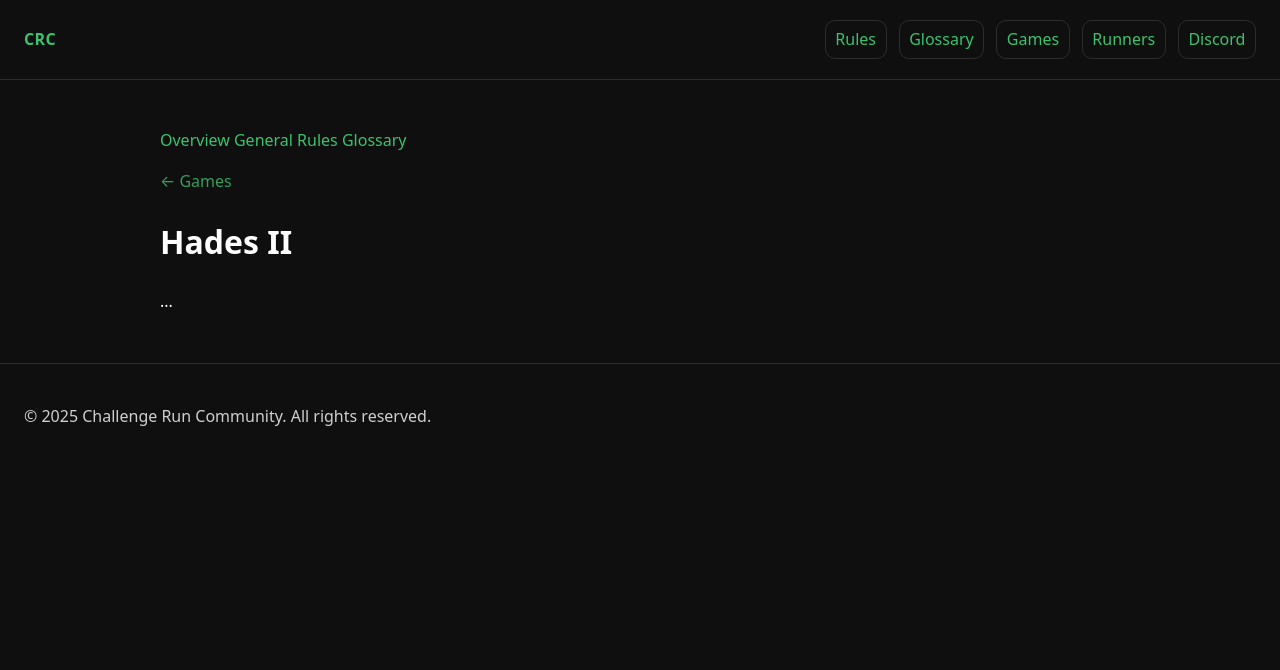
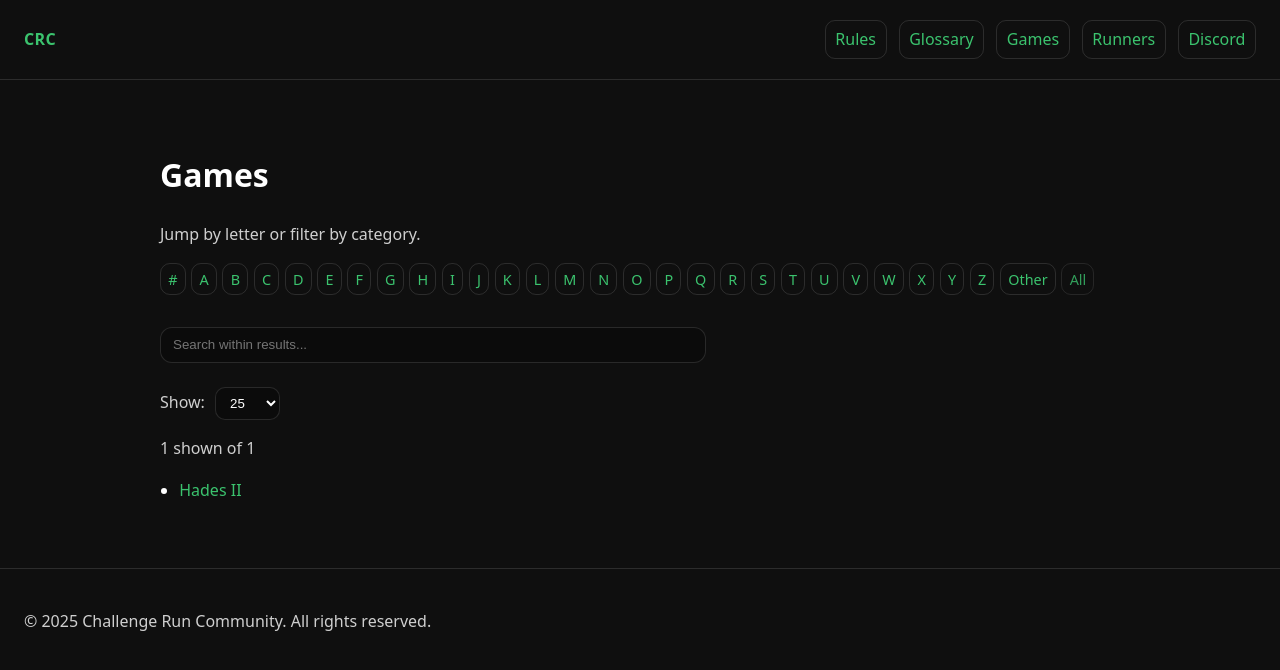
Before and after one commit to GaryAsher/challenge-run-site, a Jekyll site: the page built from _games/hades-2.md, in a window 1280 px wide. Shown: the top 670 px of the page. Built offline with Jekyll 4.4.1, drawn with Linux system fonts in a browser that asks for light colours.

Commit message:
Update game.html

```diff
--- a/_layouts/game.html
+++ b/_layouts/game.html
@@ -1,15 +1,88 @@
 ---
 layout: default
+title: Games
 ---
 
-<nav class="game-tabs">
-  <a href="{{ page.url }}" class="tab active">Overview</a>
-  <a href="{{ '/rules/' | relative_url }}" class="tab">General Rules</a>
-  <a href="{{ '/glossary/' | relative_url }}">Glossary</a>
-</nav>
+<h1>Games</h1>
+<p class="muted">Jump by letter or filter by category.</p>
 
-<p class="muted"><a href="{{ '/games/' | relative_url }}">← Games</a></p>
+<div class="az" id="az">
+  <a href="#0-9">#</a>
+  {% assign letters = "ABCDEFGHIJKLMNOPQRSTUVWXYZ" | split: "" %}
+  {% for L in letters %}
+    <a href="#{{ L }}">{{ L }}</a>
+  {% endfor %}
+  <a href="#other">Other</a>
+  <a href="#all" class="muted">All</a>
+</div>
 
-<h1>{{ page.name }}</h1>
+<input id="q" class="filter" placeholder="Search within results..." autocomplete="off">
 
-...
+<div style="margin: 0.5rem 0 0.75rem 0;">
+  <label class="muted" for="limit">Show:</label>
+  <select id="limit" class="select">
+    <option value="25" selected>25</option>
+    <option value="50">50</option>
+    <option value="100">100</option>
+    <option value="250">250</option>
+    <option value="0">All</option>
+  </select>
+</div>
+
+<p class="muted" id="status"></p>
+
+<ul class="list" id="game-list">
+  {% assign sorted = site.games | sort: "name" %}
+  {% for g in sorted %}
+    <li class="game-item" data-name="{{ g.name | downcase }}">
+      <a href="{{ g.url }}">{{ g.name }}</a>
+    </li>
+  {% endfor %}
+</ul>
+
+<script>
+  const items = Array.from(document.querySelectorAll(".game-item"));
+  const input = document.getElementById("q");
+  const status = document.getElementById("status");
+  const limitSelect = document.getElementById("limit");
+
+  function classifyFirstChar(ch) {
+    if (!ch) return "other";
+    const upper = ch.toUpperCase();
+    if (upper >= "A" && upper <= "Z") return upper;
+    if (ch >= "0" && ch <= "9") return "0-9";
+    return "other";
+  }
+
+  function getFirstChar(li) {
+    const text = (li.querySelector("a")?.textContent || "").trim();
+    return text ? text[0] : "";
+  }
+
+  function applyFilter() {
+    const bucket = ((location.hash || "#all").slice(1)) || "all";
+    const q = input.value.trim().toLowerCase();
+    const limit = Number(limitSelect.value);
+
+    const matches = [];
+    for (const li of items) {
+      const name = li.dataset.name || "";
+      const group = classifyFirstChar(getFirstChar(li));
+      if ((bucket === "all" || bucket === group) && (!q || name.includes(q))) {
+        matches.push(li);
+      }
+    }
+
+    for (const li of items) li.style.display = "none";
+
+    const count = limit === 0 ? matches.length : Math.min(limit, matches.length);
+    for (let i = 0; i < count; i++) matches[i].style.display = "";
+
+    status.textContent = `${count} shown of ${matches.length}`;
+  }
+
+  window.addEventListener("hashchange", applyFilter);
+  input.addEventListener("input", applyFilter);
+  limitSelect.addEventListener("change", applyFilter);
+  applyFilter();
+</script>
```
